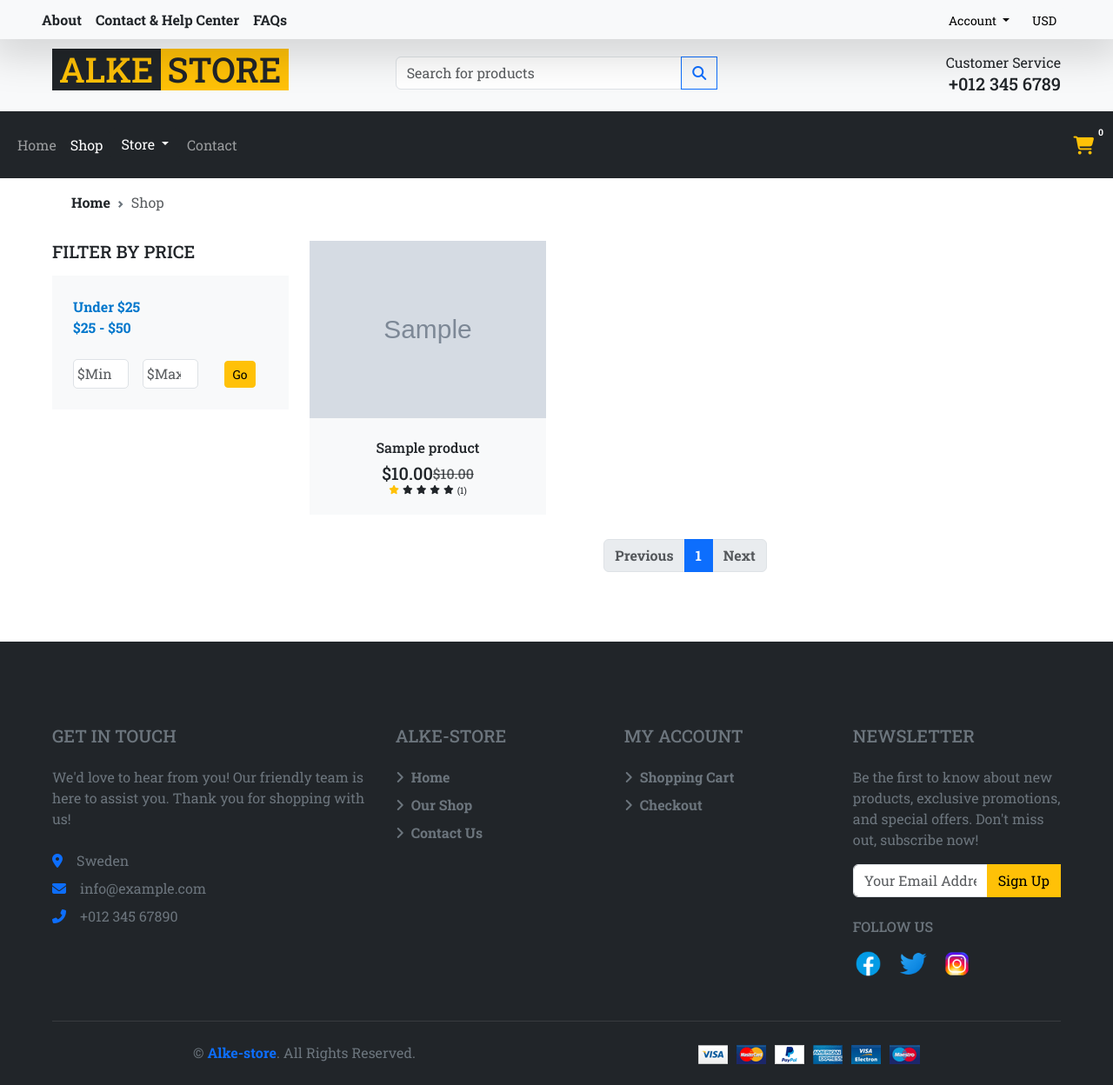
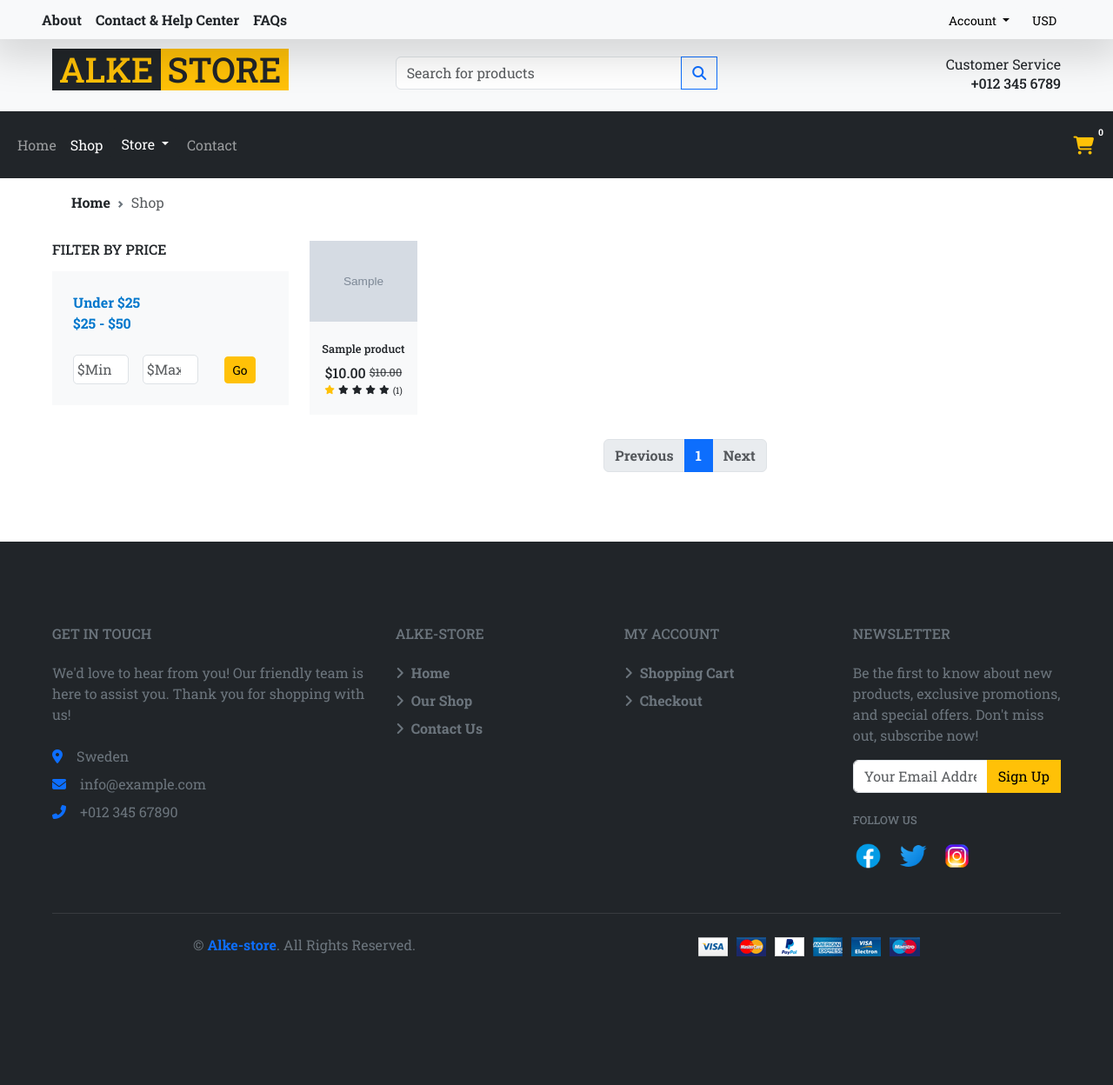
Before and after one commit to foreverinc/ALKE-STORE, a Django app: page /shop/ in a window 1280 px wide. Shown: the whole page at 87% size. After the commit the page ends 1100 px from the top, so only its background shows below. Run offline with Django 4.2, Linux system fonts and the light colour scheme; tables that the repository leaves empty hold one stand-in row (values such as "Sample post"); grey boxes marked "Sample" are stand-in pictures; some libraries are stand-ins or nearby versions.

Commit message:
Update shop.html

```diff
--- a/templates/base/shop.html
+++ b/templates/base/shop.html
@@ -1,6 +1,22 @@
 {% extends 'base/base.html' %}
 {% block content %}
 {% load customtags %}
+
+<style>
+    h5{
+  font-size: 1rem !important;
+  margin-bottom: 10px !important;
+}
+
+
+h6{
+  font-size: .8rem !important;
+  margin-bottom: 10px !important;
+}
+
+</style>
+
+
 <!-- Breadcrumb Start -->
     <div class="container">
         <div class="row">
@@ -90,7 +106,7 @@
                     </div> -->
                     {% for item in products %}
 
-                    <div class="col-lg-4 col-md-6 col-sm-6 pb-1">
+                    <div class="col-lg-2 col-md-4 col-sm-4 col-4 pb-1">
                         <div class="product-item bg-light mb-4 position-relative">
                             <div class="product-img position-relative overflow-hidden">
                                 <img class="img-fluid w-100" src="{{ item.product_img.url }}" alt="">
@@ -99,9 +115,9 @@
                             <div class="text-center py-4">
                                 <h6 class="h6 text-decoration-none text-truncate" href="">{{item.name|truncatewords:4}}</h6>
                                 <div class="d-flex align-items-center justify-content-center mt-2">{% if user.is_authenticated %}
-                                    <h5>{% if request.user.account.exchange.initials == 'USD' %}${{item.price}}{% else %}{{item.price|convert:request.user.account.exchange.exchange}} {{request.user.account.exchange}}{% endif %}</h5>{% if item.original_price %}<h6 class="text-muted ms-2"><del>{% if request.user.account.exchange.initials == 'USD' %}${{item.original_price}}{% else %}{{item.original_price|convert:request.user.account.exchange.exchange}} {{request.user.account.exchange}}{% endif %}</del></h6>{% endif %}
+                                    <h5>{% if request.user.account.exchange.initials == 'USD' %}${{item.price}}{% else %}{{item.price|convert:request.user.account.exchange.exchange}} {{request.user.account.exchange}}{% endif %}</h5>{% if item.original_price %}<h6 class="text-muted "><del>{% if request.user.account.exchange.initials == 'USD' %}${{item.original_price}}{% else %}{{item.original_price|convert:request.user.account.exchange.exchange}} {{request.user.account.exchange}}{% endif %}</del></h6>{% endif %}
                                     {% else %}
-                                    <h5>${{item.price}}</h5>{% if item.original_price %}<h6 class="text-muted ml-2"><del>${{item.original_price}}</del></h6>{% endif %}{% endif %}
+                                    <h5>${{item.price}}</h5>{% if item.original_price %}<h6 class="text-muted ms-1"><del>${{item.original_price}}</del></h6>{% endif %}{% endif %}
                                 </div>
                                 <div class="d-flex align-items-center justify-content-center mb-1">
                                     {% include 'base/rating.html'%}
```
